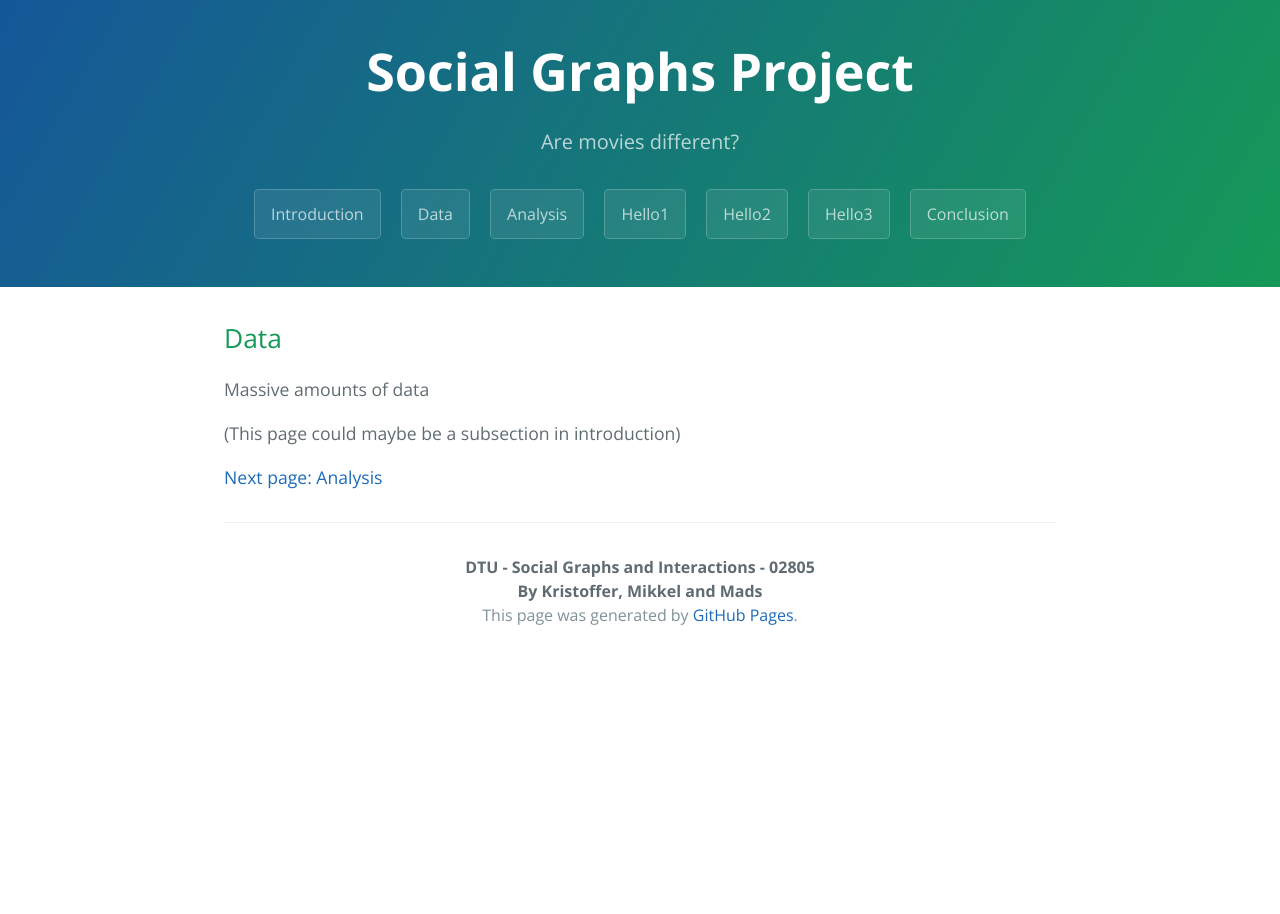
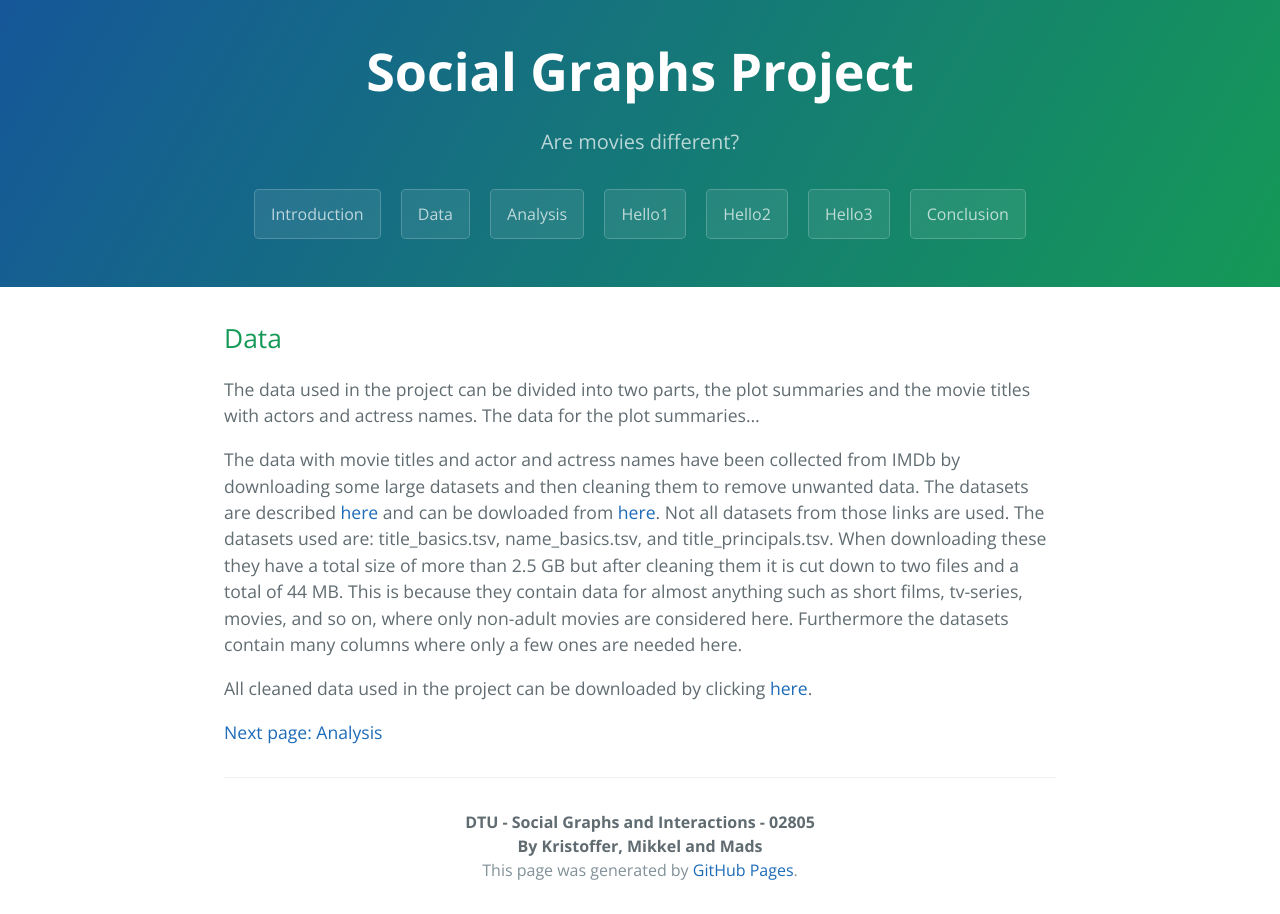
Before and after one commit to MBJohansen/Social-Graphs-Project, a Jekyll site: the page built from docs/data.md, in a window 1280 px wide. Built offline with Jekyll 4.4.1, drawn with Linux system fonts in a browser that asks for light colours; our own code applies the rules of GitHub Pages for plain Markdown files.

Commit message:
Added some data

```diff
--- a/docs/data.md
+++ b/docs/data.md
@@ -1,8 +1,19 @@
 
 ## Data
 
-Massive amounts of data
+The data used in the project can be divided into two parts, the plot summaries and the movie titles with actors and actress names.
+The data for the plot summaries...
 
-(This page could maybe be a subsection in introduction)
+The data with movie titles and actor and actress names have been collected from IMDb by downloading some large datasets and then cleaning them to remove unwanted data.
+The datasets are described [here](https://www.imdb.com/interfaces/) and can be dowloaded from [here](https://datasets.imdbws.com/). Not all datasets from those links are used.
+The datasets used are: title_basics.tsv, name_basics.tsv, and title_principals.tsv.
+When downloading these they have a total size of more than 2.5 GB but after cleaning them it is cut down to two files and a total of 44 MB.
+This is because they contain data for almost anything such as short films, tv-series, movies, and so on, where only non-adult movies are considered here.
+Furthermore the datasets contain many columns where only a few ones are needed here.
+
+All cleaned data used in the project can be downloaded by clicking [here](/data/Data.zip).
+
+
+
 
 [Next page: Analysis](analysis.md)
```
Also changed, not shown: 3 other files.
